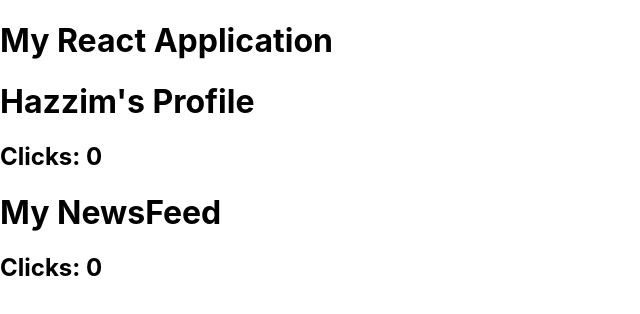
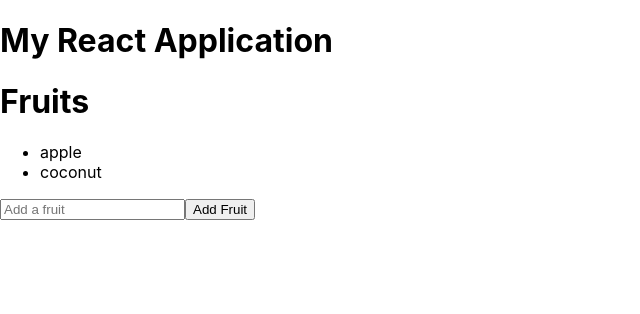
Before and after one commit to Hazzim-Escarcega/react_typescript_excercises, a React (Create React App) app in the folder my-app/: page / in a window 1280 px wide. Shown: the top 314 px of the page, without its empty margins (0-640 px from the left). Built offline with nearby package versions, Linux system fonts and the light colour scheme.

Commit message:
List & Keys

```diff
--- a/my-app/src/App.tsx
+++ b/my-app/src/App.tsx
@@ -1,15 +1,13 @@
 import React, { ErrorInfo } from "react";
 import "./App.css";
-import NewsFeed  from "./components/NewsFeed";
-import Profile from "./components/Profile";
-import TrackClick from "./components/TrackClick";
+import Fruits from "./components/Fruits"
+
 
 export const App: React.FC = () => {
   return (
     <React.Fragment>
       <h1>My React Application</h1>
-      <Profile ownerName="Hazzim"/>
-      <NewsFeed/>
+      <Fruits/>
     </React.Fragment>
   );
 };
--- /dev/null
+++ b/my-app/src/components/Fruits/index.tsx
@@ -0,0 +1,37 @@
+import React from "react";
+import { FruitsProps, FruitsState } from "./interface";
+
+class Fruits extends React.Component<FruitsProps, FruitsState> {
+  constructor(props: FruitsProps) {
+    super(props);
+    this.state = {
+      fruits: ["apple", "coconut"],
+      newFruit: "",
+    };
+  }
+  handleInputOnChange = (event: React.ChangeEvent<HTMLInputElement>) => {
+      this.setState({
+          newFruit: event.currentTarget.value
+      })
+  }
+  handleAddButtonClick = () => {
+      this.setState({
+          fruits:[...this.state.fruits, this.state.newFruit]
+      })
+  }
+  render() {
+    const { fruits, newFruit } = this.state;
+    const fruitsUI = fruits.map((fruit) => {
+      return <li key={fruit}>{fruit}</li>;
+    });
+    return (
+      <div>
+        <h1>Fruits</h1>
+        <ul>{fruitsUI}</ul>
+        <input placeholder="Add a fruit" value={newFruit} onChange={this.handleInputOnChange} />
+        <button onClick={this.handleAddButtonClick}>Add Fruit</button>
+      </div>
+    );
+  }
+}
+export default Fruits;
--- /dev/null
+++ b/my-app/src/components/Fruits/interface.ts
@@ -0,0 +1,5 @@
+export interface FruitsProps {}
+export interface FruitsState {
+  fruits: string[];
+  newFruit: string;
+}
```
